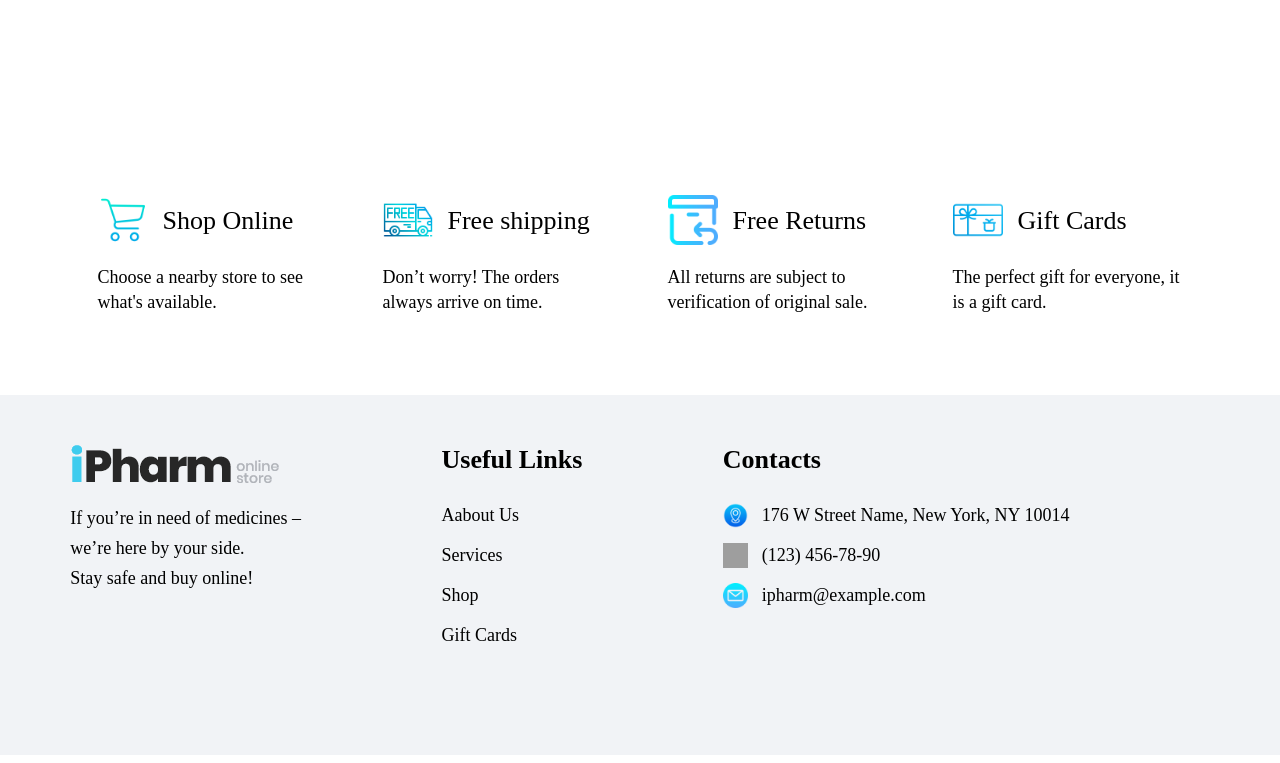
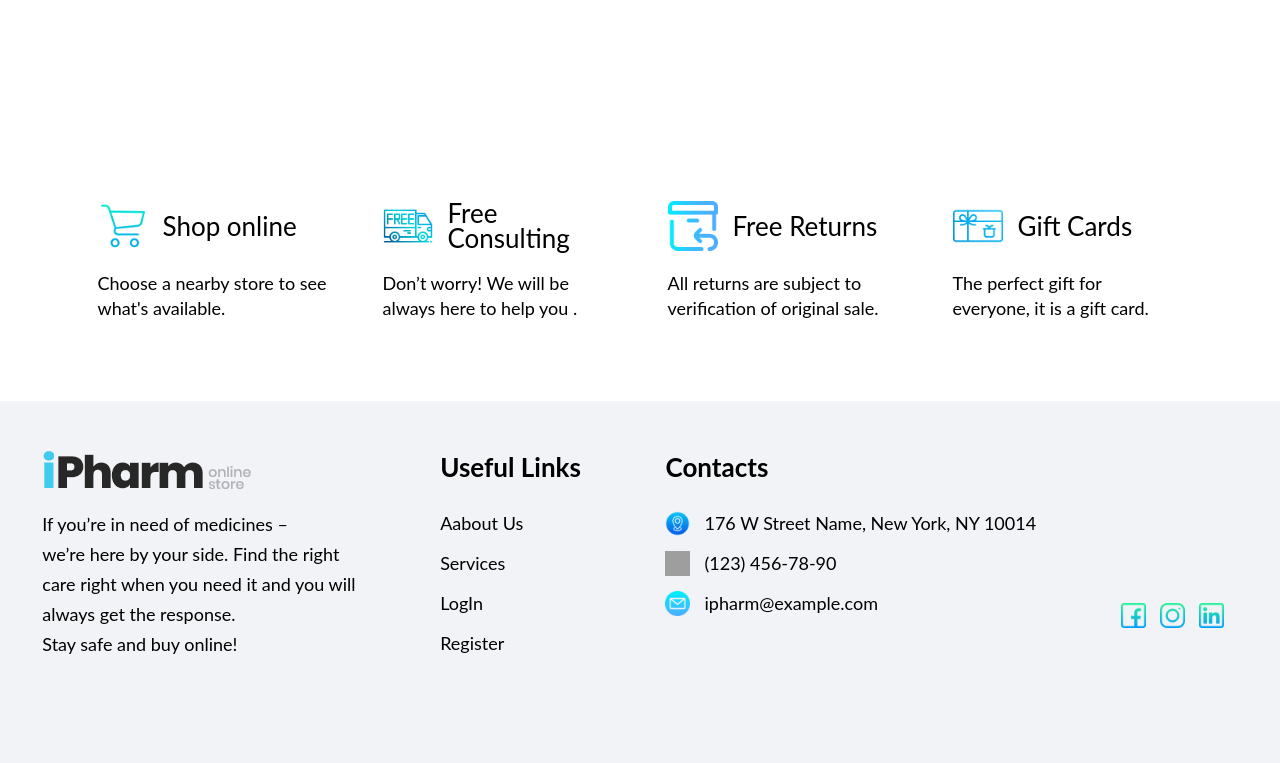
Before and after one commit to diella3/e-Pharmacy, a PHP site: page /Home.html in a window 1280 px wide. Shown: the part 3560-4323 px from the top of the page. Run offline with PHP 8.4, Linux system fonts and the light colour scheme; grey boxes are pictures that could not be loaded.

Commit message:
some fixes

```diff
--- a/Home.html
+++ b/Home.html
@@ -99,11 +99,11 @@
                     <div class="one">
                         <div class="icon">
                             <img src="./assets/servicesIcon.png">
-                            <p>Prescription Reminders and Consultations</p>
+                            <p>Disposal and review of medicals</p>
                         </div>
                         <div class="text">
-                            <p>Any time your prescription ends or<br>
-                                 in case you need a consultation.<br>
+                            <p>Besides selling the medicines, our pharmacy<br>
+                                provides the service of disposal of medicals.<br>
                                  </p>
                         </div>
                     </div>
@@ -111,11 +111,11 @@
                         <div class="icon">
                             <img src="./assets/servicesIcon.png">
                             <p>
-                                Prescription Transfers and Delivery </p>
+                                Covid - 19 Instructions </p>
                         </div>
                         <div class="text">
-                            <p>We’ll deliver your goods to your door<br>
-                                 or to the nearby store for pickup</p>
+                            <p>Contact us at any time to take <br>
+                                the necessary measures at the right time.</p>
                         </div>
                     </div>
                 </div>
@@ -127,22 +127,22 @@
                         <div class="icon">
                             <img src="./assets/servicesIcon.png">
                             <p>
-                                Consultations and Prescription Reminders</p>
+                                Health education</p>
                         </div>
                         <div class="text">
-                            <p>Our pharmacists will help you with<br>
-                                 measuring your blood pressure.</p>
+                            <p> Health education teaches about physical,  <br>
+                                mental, emotional and social health.</p>
                         </div>
                     </div>
                     <div class="one">
                         <div class="icon">
                             <img src="./assets/servicesIcon.png">
                             <p>
-                                Diabetes Services & Holter Monitoring </p>
+                                Consultations and instructions </p>
                         </div>
                         <div class="text">
-                            <p>We may provide you with the place to<br>
-                                 practice your pharmacist skills.</p>
+                            <p>We may provide you  the  perfect place <br>
+                                for consulting and instructions. </p>
                         </div>
                     </div>
                 </div>
@@ -212,16 +212,16 @@
             <div class="info">
                 <div class="infoImg">
                     <img src="./assets/shopping-cart.png">
-                    <p>Shop Online</p>
+                    <p>Shop online </p>
                 </div>
                 <p>Choose a nearby store to see what's available.</p>
             </div>
             <div class="info">
                 <div class="infoImg">
                     <img src="./assets/free-shipping.png">
-                    <p>Free shipping</p>
+                    <p>Free Consulting</p>
                 </div>
-                <p>Don’t worry! The orders always arrive on time.</p>
+                <p>Don’t worry! We will be always here to help you .</p>
             </div>
             <div class="info">
                 <div class="infoImg">
@@ -244,15 +244,16 @@
             <div class="first">
                 <img src="./assets/logoooo.png">
                 <p>If you’re in need of medicines –<br>
-                    we’re here by your side.<br>
-                    Stay safe and buy online!</p>
+                    we’re here by your side. Find the right <br>
+                    care right when you need it and you will<br>
+                    always get the response. <br>Stay safe and buy online!</p>
             </div>
             <div class="second">
                 <h4>Useful Links</h4>
-                <p>Aabout Us</p>
-                <p>Services</p>
-                <p>Shop</p>
-                <p>Gift Cards</p>
+                <a href="aboutus.html">Aabout Us</a>
+                <a href="services.html">Services</a>
+                <a href="login.html">LogIn</a>
+                <a href="register.html">Register</a>
             </div>
             <div class="third">
                 <h4>Contacts </h4>
@@ -270,7 +271,9 @@
                 </div>
             </div>
             <div class="fourth">
-
+                <img src="./assets/facebook.png">
+                <img src="./assets/instagram.png">
+                <img src="./assets/linkedin.png">
             </div>
         </footer>
     </div>
--- a/css/home.css
+++ b/css/home.css
@@ -1,4 +1,5 @@
 body{
+    font-family: 'Lato', sans-serif;
     margin: 0;
     padding: 0;
     margin: 0;
@@ -54,7 +55,22 @@ p{
     justify-content: space-between;
 }
 #logIn{
-    margin-left: 40px;
+    font-weight: bold;
+    margin-left: 25px;
+    color:#fff;
+    background-color: #007bff;
+    padding:10px 25px 10px 25px;
+    text-align: center;
+    font-size: 14px;
+    font-family: sans-serif;
+    text-decoration: none;
+    transition: all .4s ease-in-out ;
+    border-radius: 50px;
+    background-size: 200% auto;
+}
+#register{
+    font-weight: bold;
+    margin-left: 30px;
     color:#fff;
     background-color: #007bff;
     padding:10px 25px 10px 25px;
@@ -93,7 +109,7 @@ font-family: 'Franklin Gothic Medium', 'Arial Narrow', Arial, sans-serif;
 
 .description p{
  padding-top: 30px;
- font-size: 20px;
+ font-size: 18px;
  line-height: 35px;
 }
 .imgSection img{
@@ -133,7 +149,7 @@ font-family: 'Franklin Gothic Medium', 'Arial Narrow', Arial, sans-serif;
 
 .txtAbout p{
     line-height: 30px;
-    font-size: 20px;
+    font-size: 18px;
 }
 #txt{
     padding-bottom: 42px;
@@ -377,13 +393,20 @@ footer{
     font-size: 26px;
     margin: 0;
 }
-.second p{
-
+.second{
+    display: flex;
+    flex-direction: column;
+}
+.second a{
+    color: inherit;
+    text-decoration: none;
+    cursor: pointer;
     font-size: 18px;
     line-height: 40px;
 }
 
 .contact{
+    cursor: pointer;
     display: flex;
     align-items: center;
 }
@@ -402,3 +425,15 @@ footer{
     font-size: 18px;
     line-height: 40px;
 }
+.fourth{
+    cursor: pointer;
+    align-self: flex-end;
+    display: flex;
+}
+.fourth img{
+    padding-bottom: 35px;
+   align-items: flex-end;
+    margin-right: 14px;
+    width: 25px;
+    height: 25px;
+}
```
Also changed, not shown: assets/facebook.png (added), assets/instagram.png (added), assets/linkedin.png (added).
